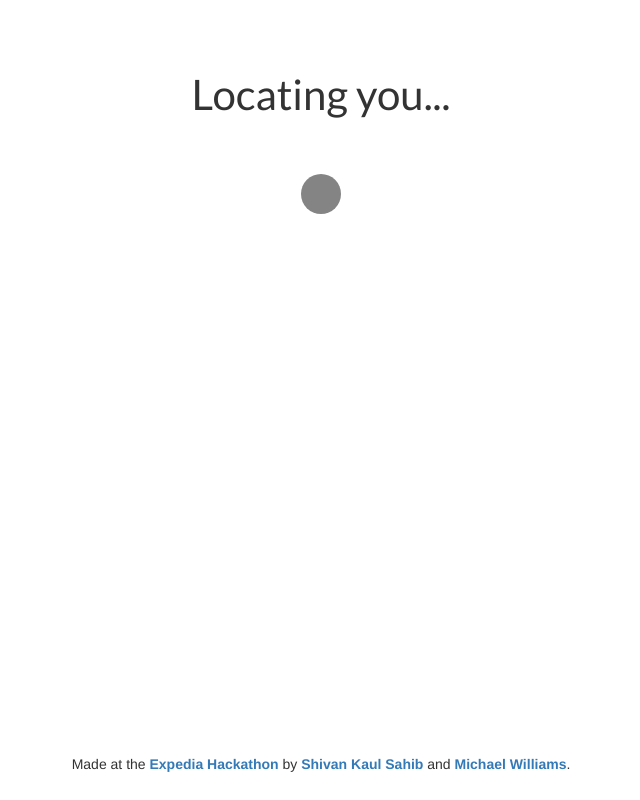
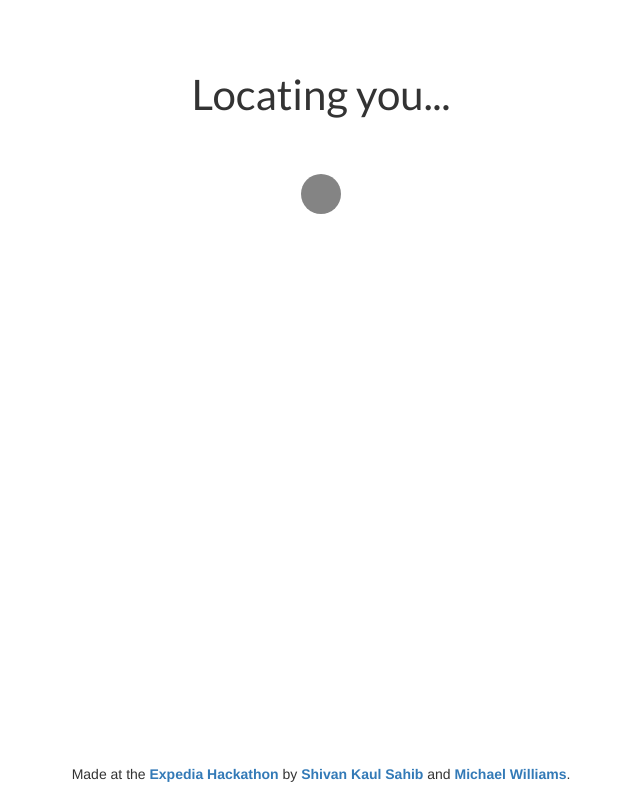
Before and after one commit to ShivanKaul/ExpediaHack, a plain HTML site: page index.html in a window 1280 px wide. Shown: the whole page, without its empty margins (319-959 px from the left). Drawn offline with nearby package versions, Linux system fonts and the light colour scheme.

Commit message:
Auto-set footer location on load

```diff
--- a/css/expendr.css
+++ b/css/expendr.css
@@ -1,6 +1,6 @@
 body {
 	margin-top: 5%;
-	margin-bottom: 5%;
+	margin-bottom: 2%;
 	text-align: center;
 }
 
@@ -19,14 +19,11 @@ h2.place-name {
 	font-family: 'Lato', sans-serif;
 }
 
-#bottom {
-	position: fixed;
-	bottom: 2%;
-	left: 50%;
-	transform: translateX(-50%);
+footer {
+	padding-top: 25px;
 }
 
-a.down {
+footer a {
 	font-weight: bold;
 }
 
--- a/index.html
+++ b/index.html
@@ -43,7 +43,7 @@
 		</div>
 	</div>
 	<!-- CREDIT LINE -->
-	<p id="bottom">Made at the <a class="down" href="http://montreal-hackathon.challengepost.com"/>Expedia Hackathon</a> by <a class="down" href="http://shivankaulsahib.me"/>Shivan Kaul Sahib </a> and <a class="down" href="http://mgwsoftware.com/"/>Michael Williams</a>.</p>
+	<footer>Made at the <a href="http://montreal-hackathon.challengepost.com"/>Expedia Hackathon</a> by <a href="http://shivankaulsahib.me"/>Shivan Kaul Sahib </a> and <a href="http://mgwsoftware.com/"/>Michael Williams</a>.</footer>
 </div>
 </body>
 </html>
--- a/js/display.js
+++ b/js/display.js
@@ -37,11 +37,35 @@ function is_prev_poi(){
 	return (poi_list > 0);
 }
 
-document.onkeyup = function(e) {
+$(document).keyup(function(e) {
 	e = e||window.event;
 	if (e.keyCode == "37") { //Left Arrow
 		set_poi(prev_poi());
 	} else if (e.keyCode == "39") { //Right Arrow
 		set_poi(next_poi());
 	}
-};
+});
+
+function set_footer_offset() {
+	var f = $("footer");
+	if (window.innerHeight >= $(document).height()) {
+		f.css("position", "fixed");
+		f.css("bottom", "2%");
+		f.css("left", "50%");
+		f.css("transform", "translateX(-50%)");
+	} else {
+		f.css("position", "relative");
+		f.css("bottom", "auto");
+		f.css("left", "auto");
+		f.css("transform", "none");
+	}
+}
+
+$(window).resize(function() {
+	set_footer_offset();
+});
+
+$(document).ready(function(){
+	set_footer_offset();
+	get_location();
+});
--- a/js/location.js
+++ b/js/location.js
@@ -21,5 +21,3 @@ function set_location(position) {
 function location_error(err){
 	add_error("Error location self", err.message);
 }
-
-$(document).ready(get_location)
```
